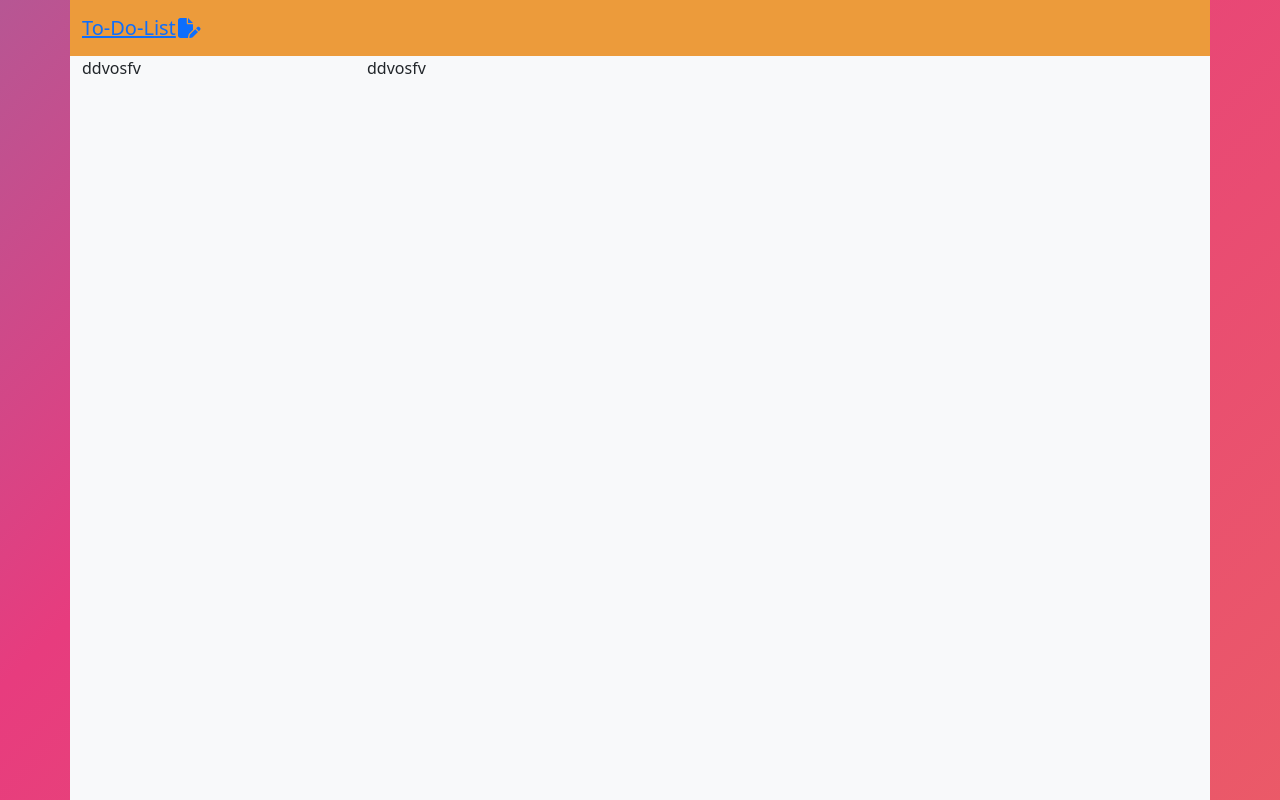
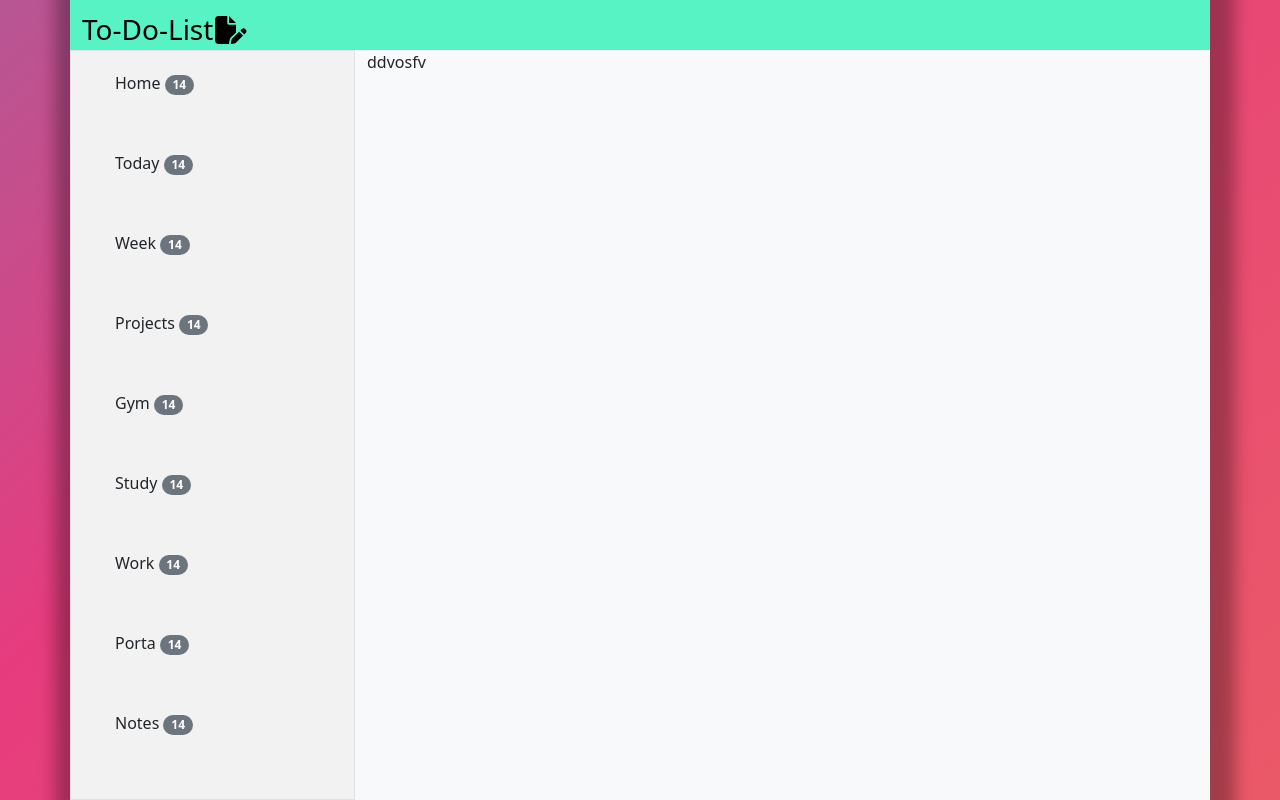
Before and after one commit to aleortbas/toDoList, a React (Create React App) app: page /ToDoList in a window 1280 px wide. Built offline with nearby package versions, Linux system fonts and the light colour scheme.

Commit message:
todo page column and navbar

```diff
--- a/src/App.css
+++ b/src/App.css
@@ -15,14 +15,6 @@
   100% {
       background-position: 0% 50%;
   }
-}
-
-#test{
-   height: 100vh;
-}
-
-#rowtest{
-  height: calc(100vh - 56px);
 }
 
 .row{
@@ -151,6 +143,36 @@
   text-align: center;
 }
 
+#test{
+  height: 100vh;
+  box-shadow: 5px 5px 15px 20px rgba(0, 0, 0, 0.31);
+}
+
+#rowtest{
+  height: calc(100vh - 50px);
+  background-color: #f2f2f2;
+}
+
+#list-ul{
+  height: calc((100vh - 80px)/9);
+  list-style-type: none;
+}
+
+#list{
+  list-style-type: none;
+}
+
+#navbar-toDo{
+  background-color: #57F3C4;
+  height: 50px;
+}
+
+#navbar-title{
+  text-decoration: none;
+  color: #000;
+}
+
+
 p {
   cursor: text;
 }
--- a/src/components/HomeCompenent.js
+++ b/src/components/HomeCompenent.js
@@ -1,5 +1,5 @@
 import React, { Component } from "react";
-import { Link, NavLink, useNavigate } from "react-router-dom"
+import { Link } from "react-router-dom"
 import { Button, FormGroup, Label, Input } from "reactstrap";
 import { FontAwesomeIcon } from "@fortawesome/react-fontawesome";
 import { faFacebook, faGithub, faGoogle } from "@fortawesome/free-brands-svg-icons";
--- a/src/components/ToDoList.js
+++ b/src/components/ToDoList.js
@@ -1,7 +1,11 @@
 import React, { Component } from "react";
-import { Button, Col, Container, Navbar, NavbarBrand, Row } from 'reactstrap'
-import { Link, NavLink, useNavigate } from "react-router-dom"
-import { faFacebook, faGithub, faGoogle } from "@fortawesome/free-brands-svg-icons";
+import { Button, Col, Container, ListGroup, ListGroupItem, Navbar, NavbarBrand, Row, Badge } from "reactstrap";
+import { Link, NavLink, useNavigate } from "react-router-dom";
+import {
+    faFacebook,
+    faGithub,
+    faGoogle,
+} from "@fortawesome/free-brands-svg-icons";
 import { FontAwesomeIcon } from "@fortawesome/react-fontawesome";
 import "bootstrap/dist/css/bootstrap.min.css";
 import { faFilePen } from "@fortawesome/free-solid-svg-icons";
@@ -11,26 +15,41 @@ class ToDoList extends Component {
         return (
             <React.Fragment>
                 <Container id="test">
-                    <Row>
-                    <Navbar style={{ backgroundColor: "#EC9B3B"}}>
-                        <NavbarBrand>
-                            <Link to={"/"}>
-                                To-Do-List
-                                <FontAwesomeIcon icon={faFilePen} style={{ marginLeft: "2px" }} />
-                            </Link>
-                        </NavbarBrand>
-                    </Navbar>
-                        <Col className="bg-light" md="3" id="rowtest">
-                            ddvosfv
+                    <Row id="rowtest">
+                        <Navbar id="navbar-toDo">
+                            <NavbarBrand>
+                                <Link to={"/"} id="navbar-title">
+                                    <h3>
+                                        To-Do-List
+                                        <FontAwesomeIcon
+                                            icon={faFilePen}
+                                            style={{ marginLeft: "2px" }}
+                                        />
+                                    </h3>
+                                </Link>
+                            </NavbarBrand>
+                        </Navbar>
+                        <Col className="border" md="3" id="rowtest">
+                            <ul id="list" style={{marginTop:"20px"}}>
+                            <li id="list-ul"><ListGroupItem className="justify-content-between" style={{ backgroundColor: "transparent", border: "0px", height: "" }} id="sapa">Home <Badge pill>14</Badge></ListGroupItem></li>
+                            <li id="list-ul"><ListGroupItem className="justify-content-between" style={{ backgroundColor: "transparent", border: "0px", height: "" }} id="sapa">Today <Badge pill>14</Badge></ListGroupItem></li>
+                            <li id="list-ul"><ListGroupItem className="justify-content-between" style={{ backgroundColor: "transparent", border: "0px", height: "" }} id="sapa">Week <Badge pill>14</Badge></ListGroupItem></li>
+                            <li id="list-ul"><ListGroupItem className="justify-content-between" style={{ backgroundColor: "transparent", border: "0px", height: "" }} id="sapa">Projects <Badge pill>14</Badge></ListGroupItem></li>
+                            <li id="list-ul"><ListGroupItem className="justify-content-between" style={{ backgroundColor: "transparent", border: "0px", height: "" }} id="sapa">Gym <Badge pill>14</Badge></ListGroupItem></li>
+                            <li id="list-ul"><ListGroupItem className="justify-content-between" style={{ backgroundColor: "transparent", border: "0px", height: "" }} id="sapa">Study <Badge pill>14</Badge></ListGroupItem></li>
+                            <li id="list-ul"><ListGroupItem className="justify-content-between" style={{ backgroundColor: "transparent", border: "0px", height: "" }} id="sapa">Work <Badge pill>14</Badge></ListGroupItem></li>
+                            <li id="list-ul"><ListGroupItem className="justify-content-between" style={{ backgroundColor: "transparent", border: "0px", height: "" }} id="sapa">Porta <Badge pill>14</Badge></ListGroupItem></li>
+                            <li id="list-ul"><ListGroupItem className="justify-content-between" style={{ backgroundColor: "transparent", border: "0px", height: "" }} id="sapa">Notes <Badge pill>14</Badge></ListGroupItem></li>
+                            </ul>
                         </Col>
-                        <Col className="bg-light" md="9">
+                        <Col className="bg-light" md="9" id="rowtest">
                             ddvosfv
                         </Col>
                     </Row>
                 </Container>
             </React.Fragment>
-        )
+        );
     }
 }
 
-export default ToDoList
+export default ToDoList;
```
